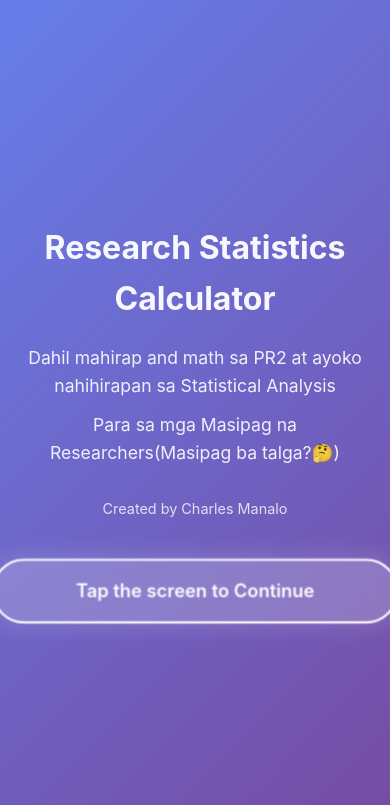
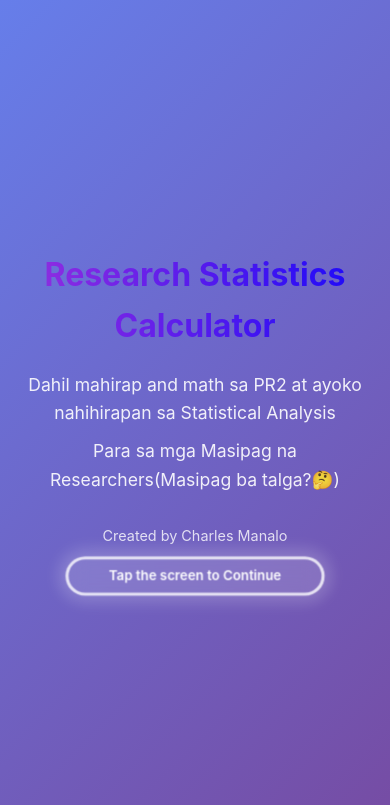
Before and after one commit to CharlesManalo/ResearchCalculator, a plain HTML site: page index.html in a window 390 px wide. Shown: the top 805 px of the page. Drawn offline with Linux system fonts and the light colour scheme.

Commit message:
Update index.html

```diff
--- a/index.html
+++ b/index.html
@@ -124,15 +124,18 @@
 
       .side-nav {
         position: fixed;
-        right: 20px;
-        top: 50%;
-        transform: translateY(-50%);
+        bottom: 20px;
+        left: 50%;
+        transform: translateX(-50%);
         z-index: 100;
         background: rgba(255, 255, 255, 0.95);
-        padding: 15px 10px;
+        padding: 10px 15px;
         border-radius: 30px;
         box-shadow: 0 8px 24px rgba(0, 0, 0, 0.2);
         backdrop-filter: blur(10px);
+        display: flex;
+        gap: 8px;
+        align-items: center;
       }
 
       .nav-dot {
@@ -140,7 +143,7 @@
         height: 12px;
         border-radius: 50%;
         background: #ccc;
-        margin: 12px 0;
+        margin: 0 6px;
         cursor: pointer;
         transition: all 0.3s ease;
         position: relative;
@@ -158,9 +161,9 @@
 
       .nav-tooltip {
         position: absolute;
-        right: 25px;
-        top: 50%;
-        transform: translateY(-50%);
+        bottom: 25px;
+        left: 50%;
+        transform: translateX(-50%);
         background: rgba(0, 0, 0, 0.8);
         color: white;
         padding: 5px 10px;
@@ -178,16 +181,17 @@
 
       @media (max-width: 768px) {
         .side-nav {
-          right: 10px;
-          padding: 10px 8px;
+          bottom: 15px;
+          padding: 8px 12px;
         }
         .nav-dot {
           width: 10px;
           height: 10px;
-          margin: 10px 0;
+          margin: 0 4px;
         }
         .container {
-          padding-right: 40px;
+          padding-left: 25px;
+          padding-right: 25px;
         }
       }
 
@@ -238,6 +242,25 @@
         font-size: 2rem;
         margin-bottom: 20px;
         font-weight: 700;
+        background: linear-gradient(90deg, #00ff00, #8a2be2, #0000ff);
+        background-size: 200% auto;
+        color: #fff;
+        -webkit-background-clip: text;
+        background-clip: text;
+        -webkit-text-fill-color: transparent;
+        animation: gradient 5s ease infinite;
+      }
+
+      @keyframes gradient {
+        0% {
+          background-position: 0% 50%;
+        }
+        50% {
+          background-position: 100% 50%;
+        }
+        100% {
+          background-position: 0% 50%;
+        }
       }
 
       .welcome-content p {
@@ -247,13 +270,15 @@
       }
 
       .continue-btn {
-        margin-top: 40px;
-        padding: 15px 40px;
-        background: rgba(255, 255, 255, 0.2);
-        border: 2px solid white;
+        margin-top: 10px;
+        margin-left: 70px;
+        margin-right: 70px;
+        padding: 6px 12px;
+        background: rgba(255, 255, 255, 0.15);
+        border: 3px solid rgba(255, 255, 255, 0.8);
         border-radius: 50px;
         color: white;
-        font-size: 1.1rem;
+        font-size: 0.8rem;
         font-weight: 600;
         cursor: pointer;
         backdrop-filter: blur(10px);
@@ -285,11 +310,12 @@
       }
 
       .container {
-        max-width: 600px;
+        max-width: 700px;
         margin: 0 auto;
         position: relative;
         z-index: 1;
-        padding-right: 60px;
+        padding-left: 10px;
+        padding-right: 10px;
       }
 
       .header {
```
